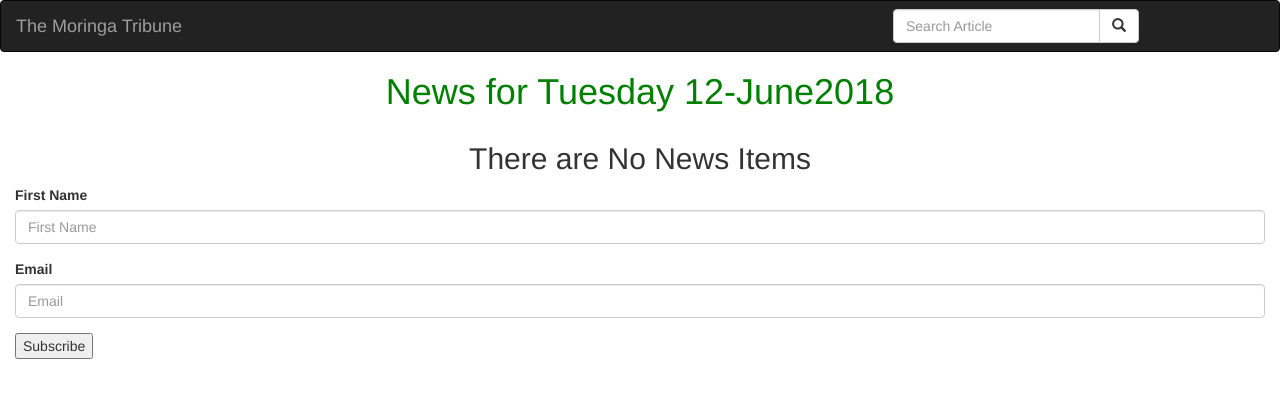
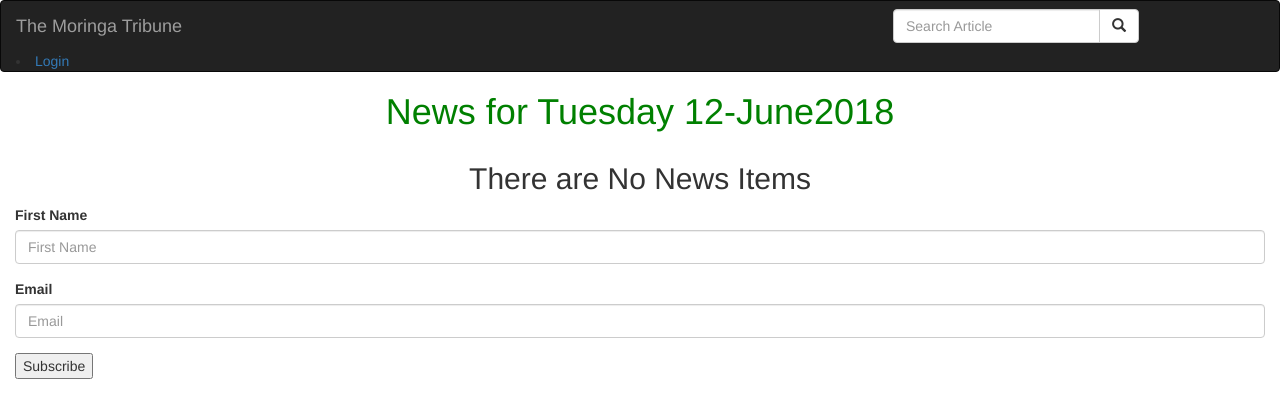
Before and after one commit to Sarah-Marion/Tribune, a Django app: page / in a window 1280 px wide. Shown: the top 418 px of the page. Run offline with Django 3.2, Linux system fonts and the light colour scheme; data that the repository does not hold is empty; some libraries are stand-ins or nearby versions.

Commit message:
updated the navbar to point the user to the login route

```diff
--- a/news/templates/navbar.html
+++ b/news/templates/navbar.html
@@ -30,6 +30,33 @@
             </div>
             <!-- search form end -->
         </div>
+        <!-- The search form above -->
+        <div class="cl-sm-6 col-md-6">
+            {% if user.is_authenticated %}
+            <ul>
+                <li class="dropdown">
+                    <a href="#" class="dropdown-toggle btn btn-default" data-toggle="dropdown" role="button" aria-expanded="false">Account
+                        <span class="caret"></span>
+                    </a>
+                    <ul class="dropdown-menu" role="menu">
+                        <li>
+                            <a href="{% url 'newsToday' %}">Home</a>
+                        </li>
+                        <li>
+                            <a href="/accounts/password/change">Change Passwords</a>
+                        </li>
+                        <li>
+                            <a href="/logout">Logout</a>
+                        </li>
+                    </ul>
+                </li>
+            </ul>
+            {% else %}
+            <li>
+                <a href="/accounts/login">Login</a>
+            </li>
+            {% endif %}
+        </div>
     </nav>
     </body>
 </html>
```
